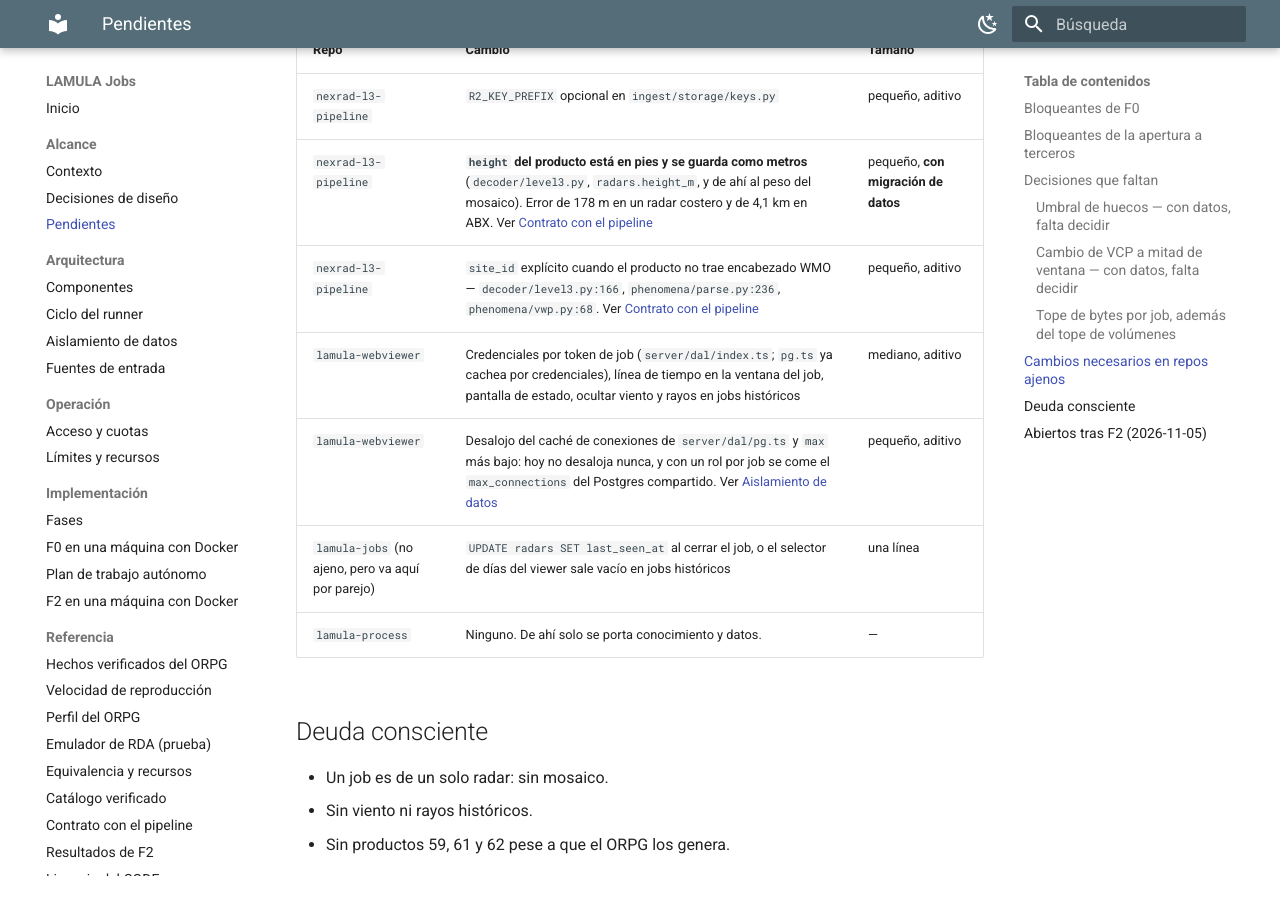
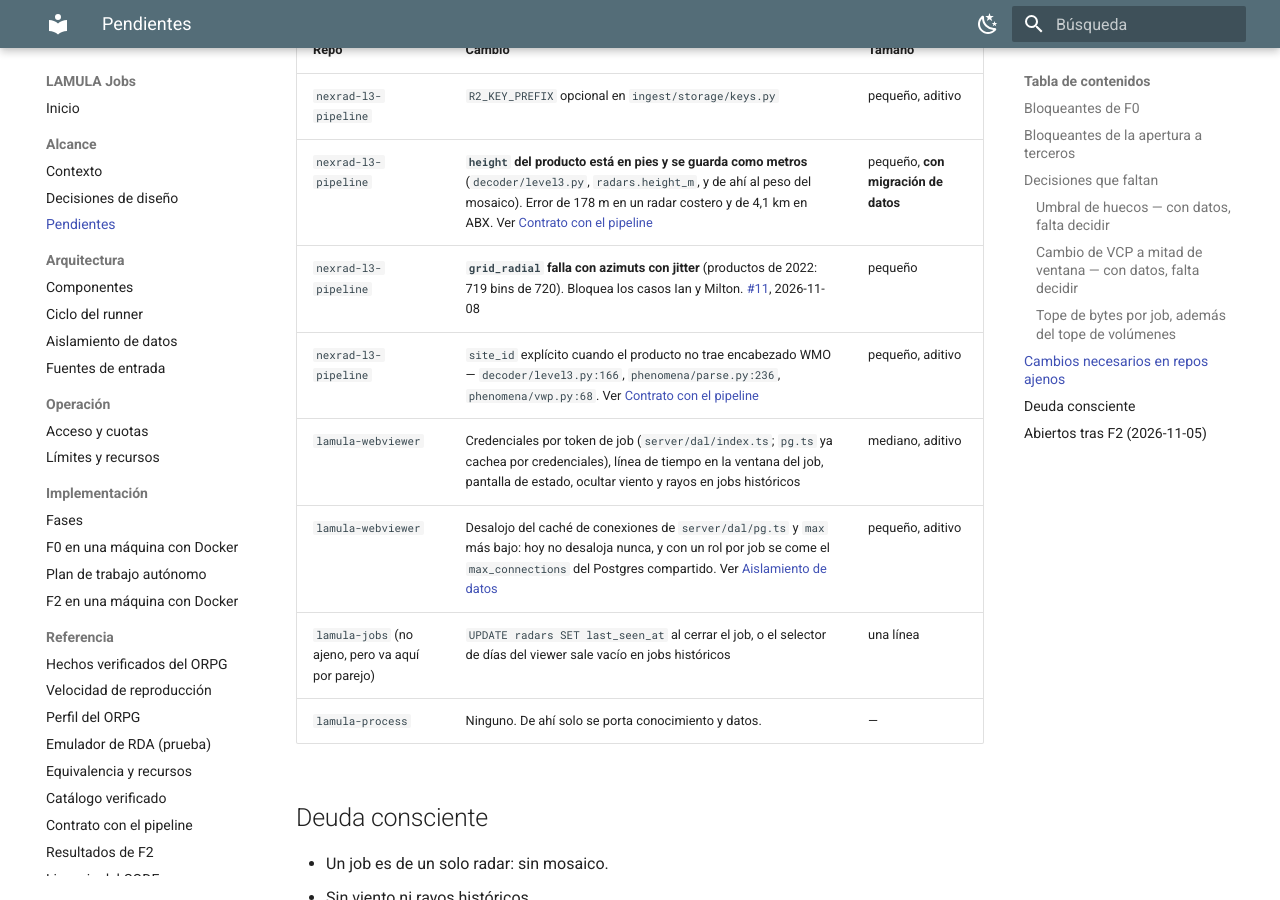
Before and after one commit to vladimir1284/lamula-jobs, an MkDocs documentation site: the page built from docs/alcance/pendientes.md, in a window 1280 px wide and 900 px high, scrolled down 3009 px. Built offline with MkDocs 1.6.1 and Material for MkDocs 9.7.7, drawn with Linux system fonts in a browser that asks for light colours.

Commit message:
docs: issue #11 del pipeline (grid_radial con jitter) bloquea Ian y Milton
Co-Authored-By: Claude Sonnet 5.5 <noreply@anthropic.com>

```diff
--- a/docs/alcance/pendientes.md
+++ b/docs/alcance/pendientes.md
@@ -115,6 +115,7 @@ conoce el tamaño de cada clave.
 |---|---|---|
 | `nexrad-l3-pipeline` | `R2_KEY_PREFIX` opcional en `ingest/storage/keys.py` | pequeño, aditivo |
 | `nexrad-l3-pipeline` | **`height` del producto está en pies y se guarda como metros** (`decoder/level3.py`, `radars.height_m`, y de ahí al peso del mosaico). Error de 178 m en un radar costero y de 4,1 km en ABX. Ver [Contrato con el pipeline](../referencia/contrato-pipeline.md) | pequeño, **con migración de datos** |
+| `nexrad-l3-pipeline` | **`grid_radial` falla con azimuts con jitter** (productos de 2022: 719 bins de 720). Bloquea los casos Ian y Milton. [#11](https://github.com/vladimir1284/nexrad-l3-pipeline/issues/11), 2026-11-08 | pequeño |
 | `nexrad-l3-pipeline` | `site_id` explícito cuando el producto no trae encabezado WMO — `decoder/level3.py:166`, `phenomena/parse.py:236`, `phenomena/vwp.py:68`. Ver [Contrato con el pipeline](../referencia/contrato-pipeline.md) | pequeño, aditivo |
 | `lamula-webviewer` | Credenciales por token de job (`server/dal/index.ts`; `pg.ts` ya cachea por credenciales), línea de tiempo en la ventana del job, pantalla de estado, ocultar viento y rayos en jobs históricos | mediano, aditivo |
 | `lamula-webviewer` | Desalojo del caché de conexiones de `server/dal/pg.ts` y `max` más bajo: hoy no desaloja nunca, y con un rol por job se come el `max_connections` del Postgres compartido. Ver [Aislamiento de datos](../arquitectura/aislamiento-datos.md) | pequeño, aditivo |
```
